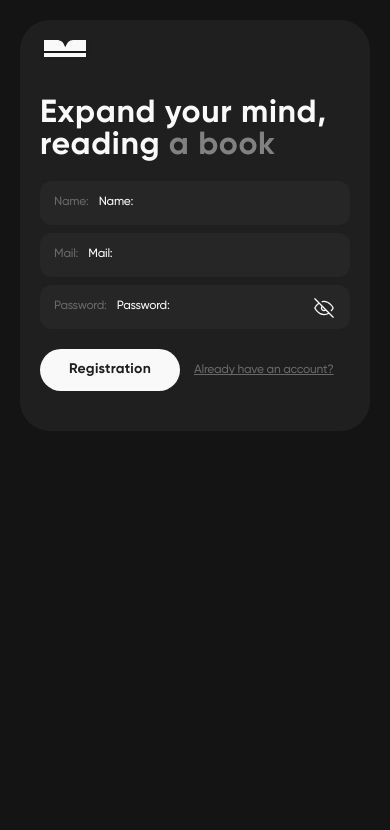
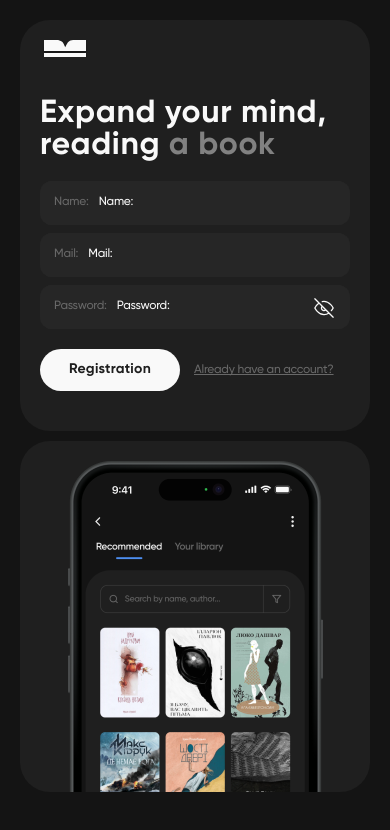
Before and after one commit to VictorFil67/read-journey, a React (Vite) app: page /read-journey/register in a window 390 px wide. Shown: the top 830 px of the page. Built offline with nearby package versions, Linux system fonts and the light colour scheme.

Commit message:
Added photo for register page for mobile base

```diff
--- /dev/null
+++ b/src/components/AuthImage/AuthImage.Styled.js
@@ -0,0 +1,12 @@
+import styled from "styled-components";
+
+export const AuthImageWrap = styled.div`
+  width: 100%;
+  border-radius: 30px;
+  background-color: var(--dark-grey);
+  padding: 20px 40px 0;
+`;
+export const Picture = styled.img`
+  display: block;
+  margin: 0 auto;
+`;
--- /dev/null
+++ b/src/components/AuthImage/AuthImage.jsx
@@ -0,0 +1,10 @@
+import { AuthImageWrap, Picture } from "./AuthImage.Styled";
+import IPhone from "../../images/IPhone.png";
+
+export const AuthImage = () => {
+  return (
+    <AuthImageWrap>
+      <Picture src={IPhone} alt="IPhone" />
+    </AuthImageWrap>
+  );
+};
--- a/src/components/Register/Register.jsx
+++ b/src/components/Register/Register.jsx
@@ -10,7 +10,7 @@ import { signInThunk, signUpThunk } from "../../store/auth/operations";
 import { selectIsLoading } from "../../store/auth/selectors";
 import { useNavigate } from "react-router-dom";
 import { Loader } from "../../components/Loader/Loader";
-import { Container } from "../Layout/Layout.Styled";
+// import { Container } from "../Layout/Layout.Styled";
 import {
   AuthEyeBtn,
   AuthForm,
@@ -80,7 +80,7 @@ export const Register = () => {
   return (
     <>
       {isLoading && <Loader />}
-      <Container>
+      {/* <Container> */}
       <EnterWrap>
         <LogoLink to={"/register"}>
           <LogoStyled />
@@ -147,7 +147,7 @@ export const Register = () => {
           </AuthSubmitBlock>
         </AuthForm>
       </EnterWrap>
-      </Container>
+      {/* </Container> */}
     </>
   );
 };
--- a/src/pages/RegisterPage/RegisterPage.Styled.js
+++ b/src/pages/RegisterPage/RegisterPage.Styled.js
@@ -1,11 +1,8 @@
 import styled from "styled-components";
+import { Container } from "../../components/Layout/Layout.Styled";
 
-export const Container = styled.div`
-  padding: 20px;
-  margin: 0 auto;
-  border-radius: 30px;
-  min-width: 320px;
-  max-width: 375px;
-  /* height: 411px; */
-  background: var(--black);
+export const AuthContainer = styled(Container)`
+  display: flex;
+  flex-direction: column;
+  gap: 10px;
 `;
--- a/src/pages/RegisterPage/RegisterPage.jsx
+++ b/src/pages/RegisterPage/RegisterPage.jsx
@@ -1,10 +1,14 @@
+import { AuthImage } from "../../components/AuthImage/AuthImage";
+// import { Container } from "../../components/Layout/Layout.Styled";
 import { Register } from "../../components/Register/Register";
+import { AuthContainer } from "./RegisterPage.Styled";
 
 const RegisterPage = () => {
   return (
-    <div>
+    <AuthContainer>
       <Register />
-    </div>
+      <AuthImage />
+    </AuthContainer>
   );
 };
 
```
Also changed, not shown: src/images/IPhone.png (added), src/images/iPhone 15 Black 1.jpg (added). Lines whose indentation alone changed are shown as unchanged.
